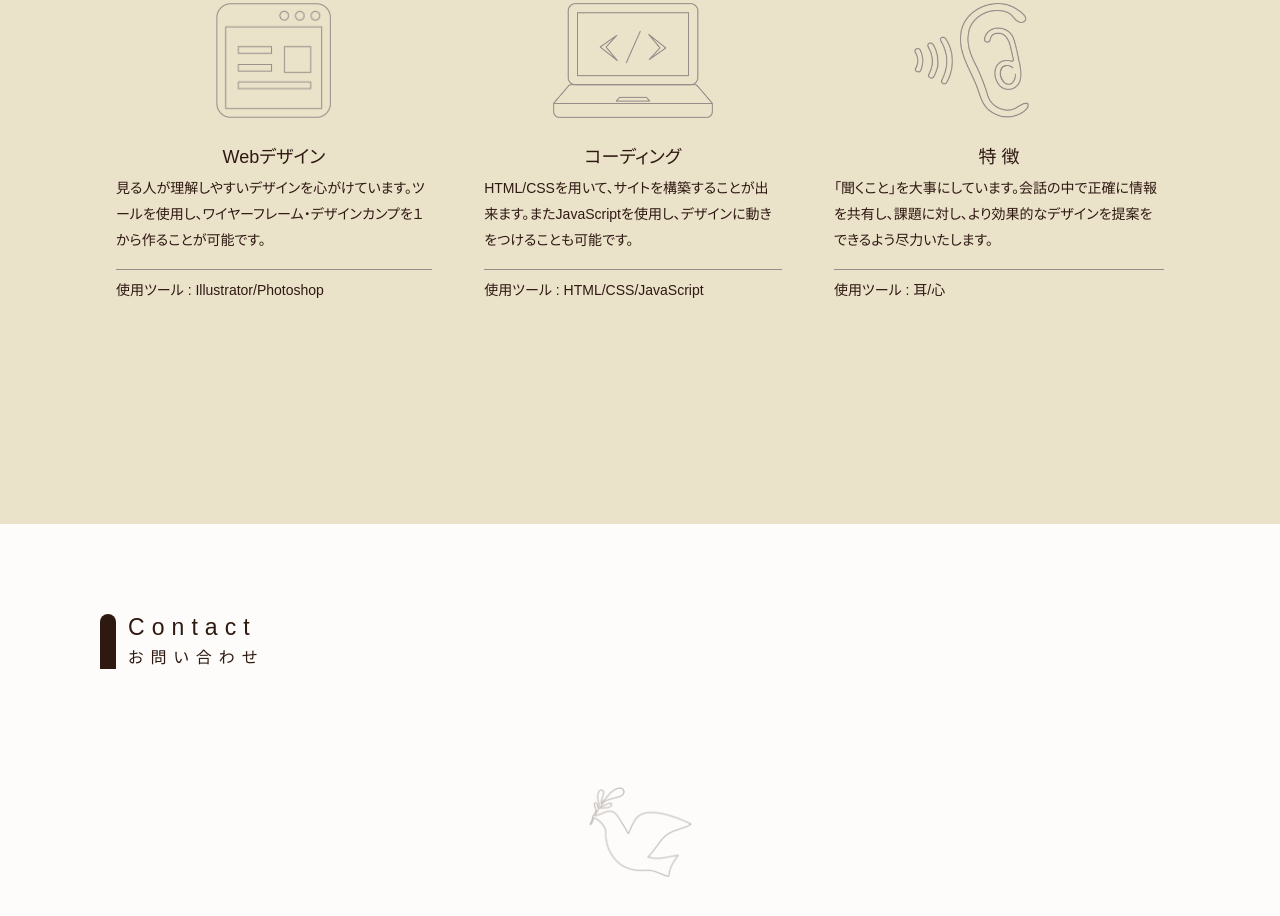
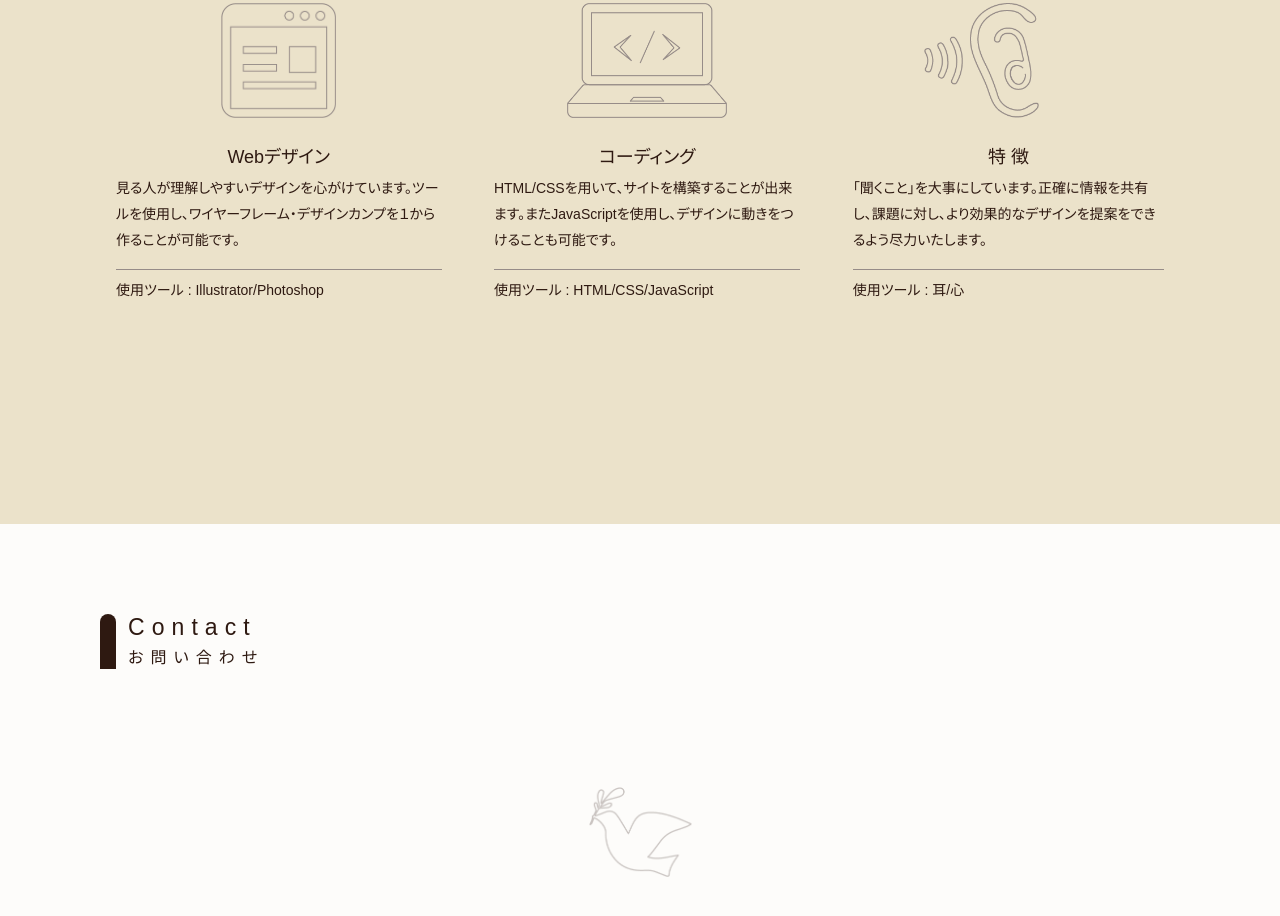
Before and after one commit to kiyot0724/github.io, a plain HTML site: page portfolio/index.html in a window 1280 px wide. Shown: the part 3365-4281 px from the top of the page. Drawn offline with nearby package versions, Linux system fonts and the light colour scheme.

Commit message:
Update index.html

```diff
--- a/portfolio/index.html
+++ b/portfolio/index.html
@@ -231,7 +231,7 @@
                         <div class="skill_ear js-fade">
                             <p><img src="image/2x/ear@2x.png" alt=""></p>
                             <p class="skill_title2">特 徴</p>
-                            <p class="skill_text">「聞くこと」を大事にしています。会話の中で正確に情報を共有し、課題に対し、より効果的なデザインを提案をできるよう尽力いたします。</p>
+                            <p class="skill_text">「聞くこと」を大事にしています。正確に情報を共有し、課題に対し、より効果的なデザインを提案をできるよう尽力いたします。</p>
                             <hr color="#968c88" noshade size="0.1">
                             <p class="skill_text">使用ツール : 耳/心</p>
                         </div>
```
